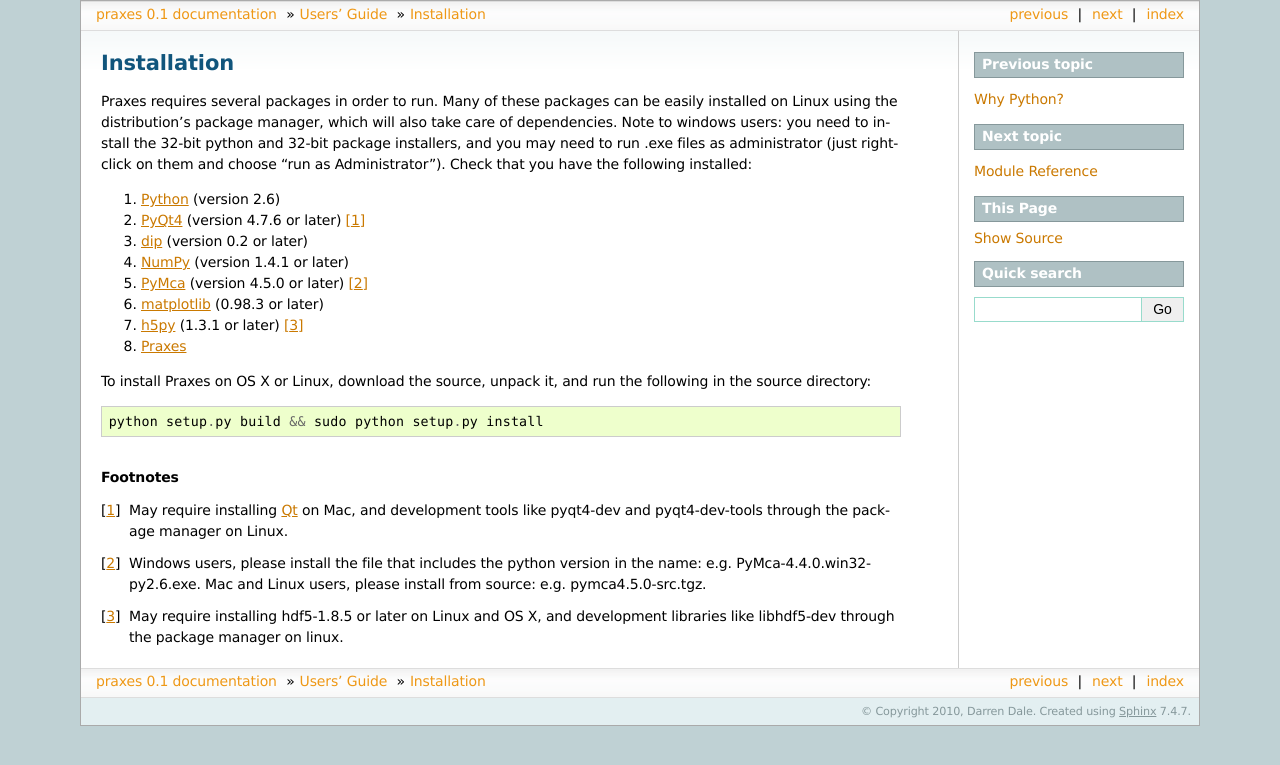
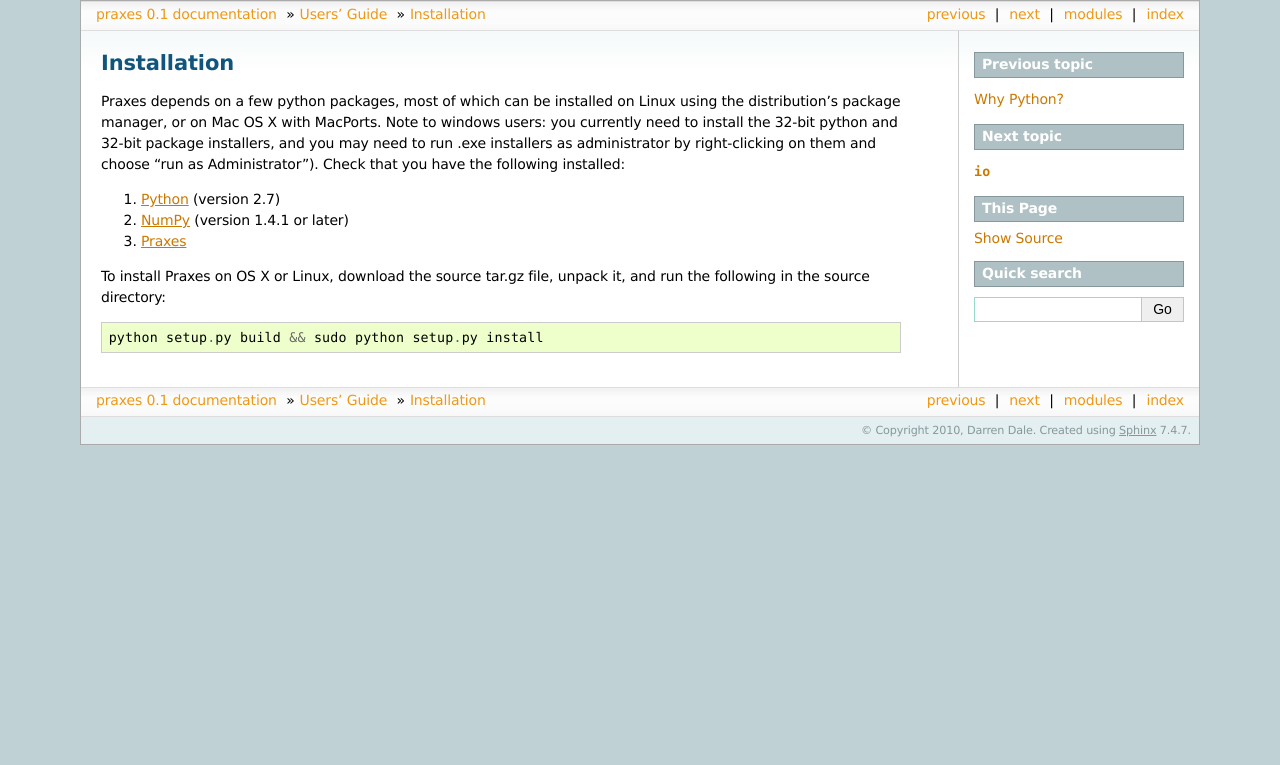
Before and after one commit to praxes/praxes, a Sphinx documentation site: the page built from doc/users/installation.rst, in a window 1280 px wide. Shown: the top 765 px of the page. Built offline with Sphinx 7.4.7, drawn with Linux system fonts in a browser that asks for light colours; formulas are drawn with MathJax 3.

```diff
--- a/doc/users/index.rst
+++ b/doc/users/index.rst
@@ -10,3 +10,4 @@ Users' Guide
    introduction.rst
    why_python.rst
    installation.rst
+   io/index.rst
--- a/doc/users/installation.rst
+++ b/doc/users/installation.rst
@@ -2,48 +2,23 @@
 Installation
 ============
 
-Praxes requires several packages in order to run. Many of these
-packages can be easily installed on Linux using the distribution's
-package manager, which will also take care of dependencies. Note
-to windows users: you need to install the 32-bit python and 32-bit
-package installers, and you may need to run .exe files as
-administrator (just right-click on them and choose "run as
-Administrator"). Check that you have the following installed:
+Praxes depends on a few python packages, most of which can be installed on
+Linux using the distribution's package manager, or on Mac OS X with MacPorts.
+Note to windows users: you currently need to install the 32-bit python and
+32-bit package installers, and you may need to run .exe installers as
+administrator by right-clicking on them and choose "run as Administrator").
+Check that you have the following installed:
 
-#. Python_ (version 2.6)
-#. PyQt4_ (version 4.7.6 or later) [#f1]_
-#. dip_ (version 0.2 or later)
+#. Python_ (version 2.7)
 #. NumPy_ (version 1.4.1 or later)
-#. PyMca_ (version 4.5.0 or later) [#f2]_
-#. matplotlib_ (0.98.3 or later)
-#. h5py_ (1.3.1 or later) [#f3]_
 #. Praxes_
 
-To install Praxes on OS X or Linux, download the source, unpack it, and
-run the following in the source directory::
+To install Praxes on OS X or Linux, download the source tar.gz file, unpack it,
+and run the following in the source directory::
 
   python setup.py build && sudo python setup.py install
 
 
-.. rubric:: Footnotes
-
-.. [#f1] May require installing Qt_ on Mac, and development tools
-   like pyqt4-dev and pyqt4-dev-tools through the package manager on
-   Linux.
-.. [#f2] Windows users, please install the file that includes the python
-   version in the name: e.g. PyMca-4.4.0.win32-py2.6.exe. Mac and Linux
-   users, please install from source: e.g. pymca4.5.0-src.tgz.
-.. [#f3] May require installing hdf5-1.8.5 or later on Linux and OS X,
-   and development libraries like libhdf5-dev through the package
-   manager on linux.
-
-
 .. _Python: http://www.python.org/
 .. _NumPy: http://pypi.python.org/pypi/numpy
-.. _PyQt4: http://www.riverbankcomputing.co.uk/software/pyqt
-.. _Qt: http://qt.nokia.com/
-.. _dip: http://www.riverbankcomputing.co.uk/software/dip
-.. _matplotlib: http://pypi.python.org/pypi/matplotlib
-.. _PyMca: http://pypi.python.org/pypi/PyMca
-.. _h5py: http://pypi.python.org/pypi/h5py
-.. _Praxes: http://pypi.python.org/pypi/praxes
+.. _Praxes: http://github.com/praxes/praxes/downloads
```
Also changed, not shown: doc/users/io/index.rst (added, +10 -0 lines), doc/users/io/spec.rst (added, +14 -0 lines).
